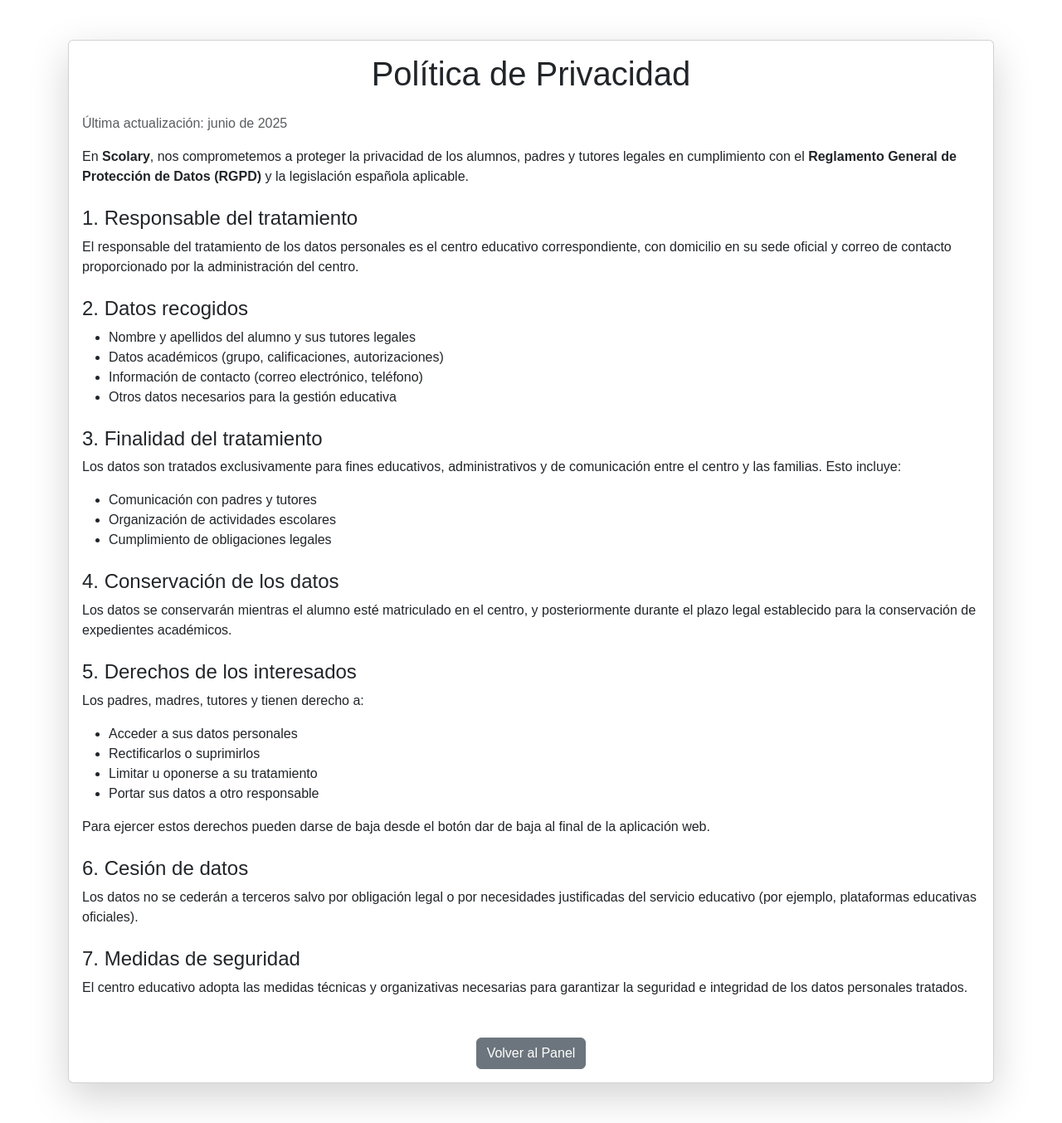
After one commit to EmilioRoblas/scolary, a PHP site: page /politicaPrivacidad.php in a window 1280 px wide. The commit adds this page. Shown: the whole page at 83% size. Run offline with PHP 8.4, Linux system fonts and the light colour scheme; a user stored in the database is signed in.

Commit message:
Inserción con csv terminada y politicas de privacidad añadidas

```diff
--- /dev/null
+++ b/politicaPrivacidad.php
@@ -0,0 +1,99 @@
+<?php
+session_start();
+if (!isset($_SESSION['usuario'])) {
+    header("Location: login.php");
+    exit();
+}
+?>
+<!DOCTYPE html>
+<html lang="es">
+<head>
+  <meta charset="UTF-8">
+  <title>Política de Privacidad - Scolary</title>
+  <meta name="viewport" content="width=device-width, initial-scale=1">
+  <!-- Bootstrap CSS -->
+  <link href="https://cdn.jsdelivr.net/npm/bootstrap@5.3.3/dist/css/bootstrap.min.css" rel="stylesheet">
+  <link rel="stylesheet" href="assets/css/style.css">
+</head>
+<body>
+  <div class="container py-5">
+    <div class="card shadow-lg">
+      <div class="card-body">
+        <h1 class="card-title text-center mb-4">Política de Privacidad</h1>
+
+        <p class="text-muted">Última actualización: junio de 2025</p>
+
+        <p>
+          En <strong>Scolary</strong>, nos comprometemos a proteger la privacidad de los alumnos, padres y tutores legales en cumplimiento con el <strong>Reglamento General de Protección de Datos (RGPD)</strong> y la legislación española aplicable.
+        </p>
+
+        <h4 class="mt-4">1. Responsable del tratamiento</h4>
+        <p>
+          El responsable del tratamiento de los datos personales es el centro educativo correspondiente, con domicilio en su sede oficial y correo de contacto proporcionado por la administración del centro.
+        </p>
+
+        <h4 class="mt-4">2. Datos recogidos</h4>
+        <ul>
+          <li>Nombre y apellidos del alumno y sus tutores legales</li>
+          <li>Datos académicos (grupo, calificaciones, autorizaciones)</li>
+          <li>Información de contacto (correo electrónico, teléfono)</li>
+          <li>Otros datos necesarios para la gestión educativa</li>
+        </ul>
+
+        <h4 class="mt-4">3. Finalidad del tratamiento</h4>
+        <p>
+          Los datos son tratados exclusivamente para fines educativos, administrativos y de comunicación entre el centro y las familias. Esto incluye:
+        </p>
+        <ul>
+          <li>Comunicación con padres y tutores</li>
+          <li>Organización de actividades escolares</li>
+          <li>Cumplimiento de obligaciones legales</li>
+        </ul>
+
+        <h4 class="mt-4">4. Conservación de los datos</h4>
+        <p>
+          Los datos se conservarán mientras el alumno esté matriculado en el centro, y posteriormente durante el plazo legal establecido para la conservación de expedientes académicos.
+        </p>
+
+        <h4 class="mt-4">5. Derechos de los interesados</h4>
+        <p>
+          Los padres, madres, tutores y tienen derecho a:
+        </p>
+        <ul>
+          <li>Acceder a sus datos personales</li>
+          <li>Rectificarlos o suprimirlos</li>
+          <li>Limitar u oponerse a su tratamiento</li>
+          <li>Portar sus datos a otro responsable</li>
+        </ul>
+        <p>
+          Para ejercer estos derechos pueden darse de baja desde el botón dar de baja al final de la aplicación web.
+        </p>
+
+        <h4 class="mt-4">6. Cesión de datos</h4>
+        <p>
+          Los datos no se cederán a terceros salvo por obligación legal o por necesidades justificadas del servicio educativo (por ejemplo, plataformas educativas oficiales).
+        </p>
+
+        <h4 class="mt-4">7. Medidas de seguridad</h4>
+        <p>
+          El centro educativo adopta las medidas técnicas y organizativas necesarias para garantizar la seguridad e integridad de los datos personales tratados.
+        </p>
+
+        <div class="text-center mt-5">
+          <a href="<?php if($_SESSION['usuarioRol'] == 'admin'){
+            echo "dashboardAdmin.php";
+          }else if($_SESSION['usuarioRol'] == 'profesor'){
+            echo "dashboardProfesor.php";
+          }else{
+            echo "dashboardTutor.php";
+          }
+          ?>" class="btn btn-secondary">Volver al Panel</a>
+        </div>
+      </div>
+    </div>
+  </div>
+
+  <!-- Bootstrap JS -->
+  <script src="https://cdn.jsdelivr.net/npm/bootstrap@5.3.3/dist/js/bootstrap.bundle.min.js"></script>
+</body>
+</html>
--- /dev/null
+++ b/service/bajaTutor.php
@@ -0,0 +1,2 @@
+<?php
+echo "hola";
```
Also changed, not shown: dashboardAdmin.php (+35 -2 lines), includes/footer.php (+9 -1 lines), includes/navbarAdmin.php (+8 -2 lines), includes/navbarProfesor.php (+8 -2 lines), includes/navbarTutor.php (+7 -2 lines), service/introducirAlumnos.php (+24 -14 lines), view/firmas/firma093722.png (added).
